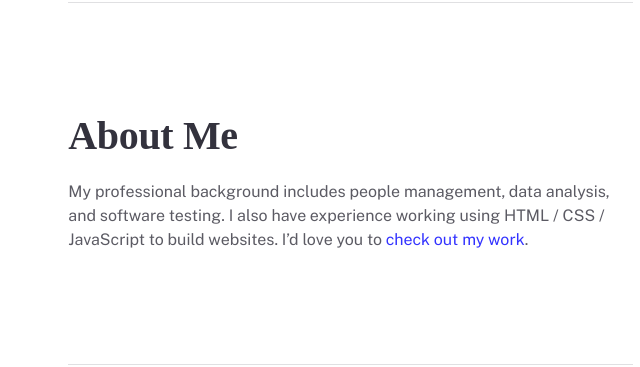
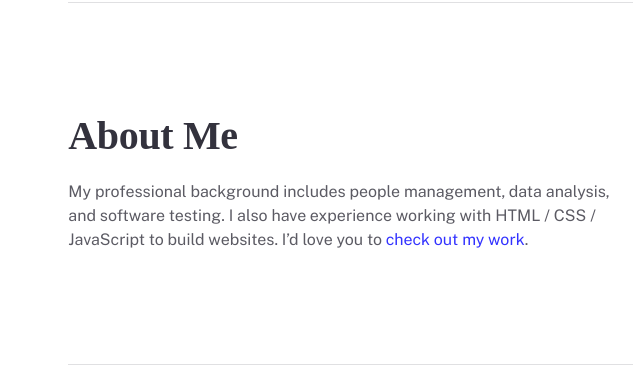
Before and after one commit to mohamedabdelnasser414/Mohamed-Abdelnasser-Portfolio, a plain HTML site: page index.html in a window 1280 px wide. Shown: the part 808-1175 px from the top of the page, 439-1079 px from the left. Drawn offline with nearby package versions, Linux system fonts and the light colour scheme; a web font is replaced by a local one.

```diff
--- a/index.html
+++ b/index.html
@@ -63,7 +63,7 @@
       </div>
       <div class="about-text">
           <h3 class="heading">About Me</h3>
-          <p> My professional background includes people management, data analysis, and software testing. I also have experience working using HTML / CSS / JavaScript to build websites. I’d love you to <a href="https://github.com/mohamedabdelnasser414">check out my work</a>.</p>
+          <p> My professional background includes people management, data analysis, and software testing. I also have experience working with HTML / CSS / JavaScript to build websites. I’d love you to <a href="https://github.com/mohamedabdelnasser414">check out my work</a>.</p>
       </div>
     </div>
 
```
